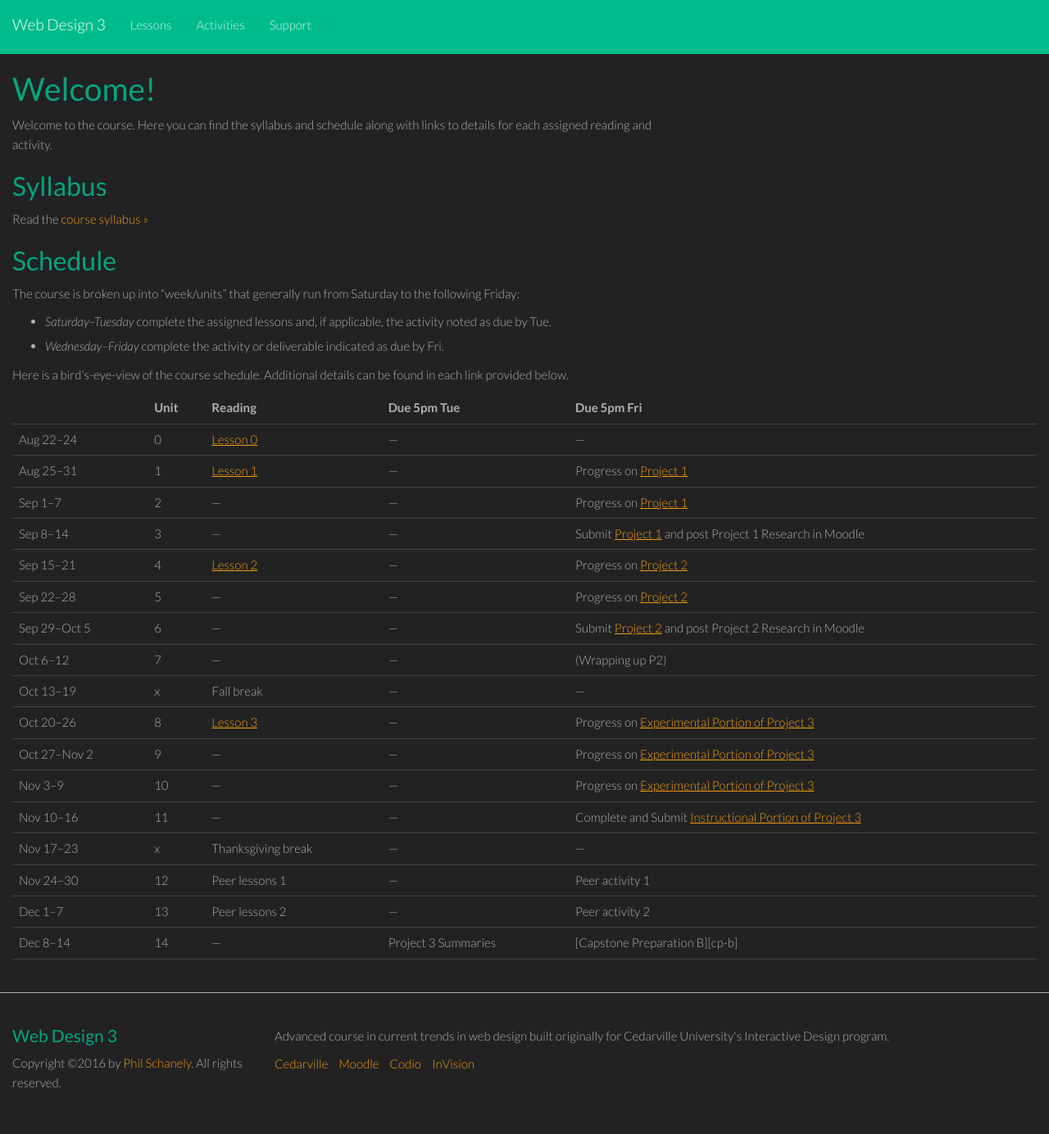
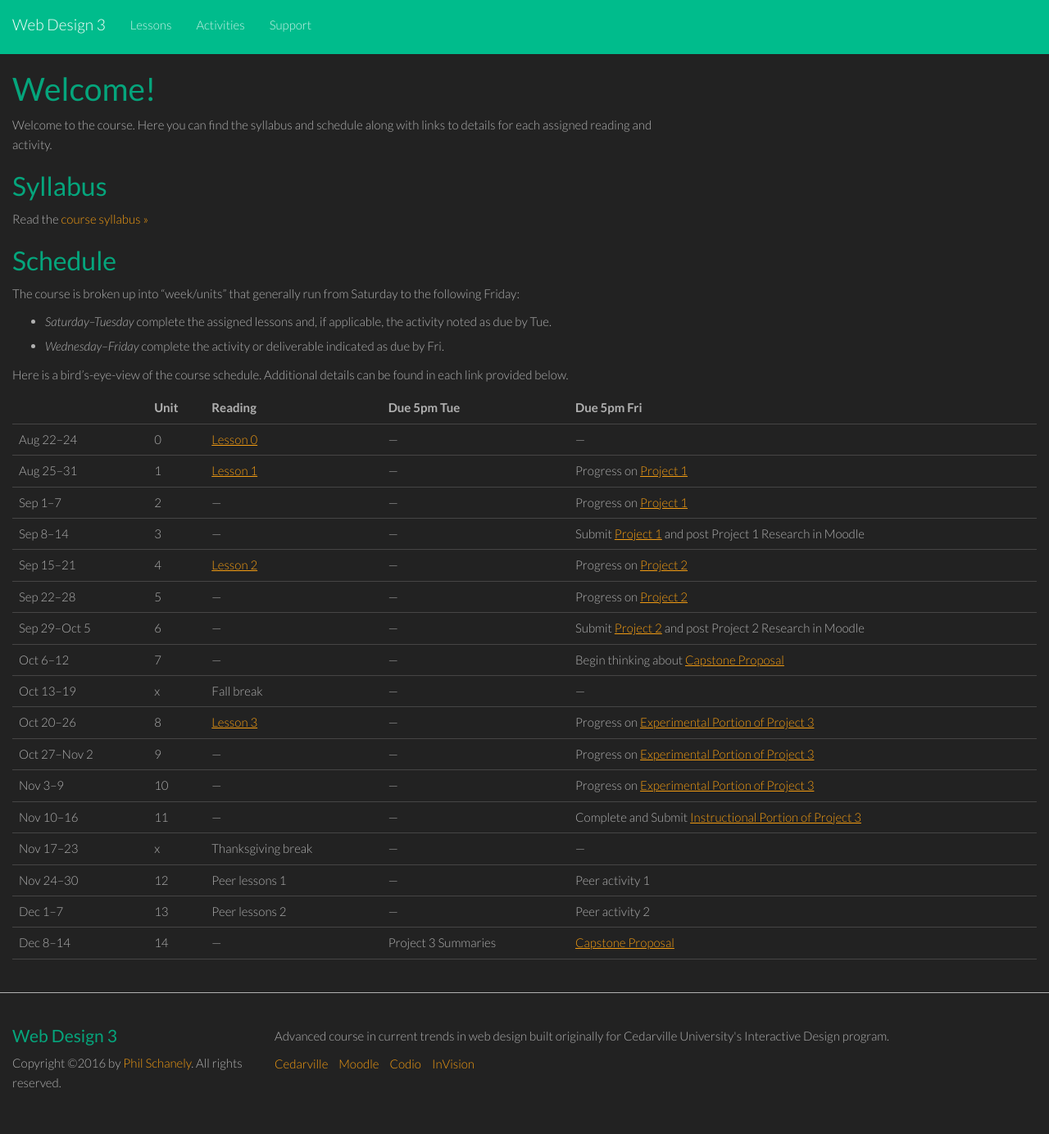
Before and after one commit to philschanely/course-web3, a Jekyll site: the page built from index.md, in a window 1280 px wide. Shown: the whole page at 82% size. Built offline with Jekyll 4.4.1, drawn with Linux system fonts in a browser that asks for light colours.

Commit message:
Fix capstone link

```diff
--- a/index.md
+++ b/index.md
@@ -26,7 +26,7 @@ Here is a bird's-eye-view of the course schedule. Additional details can be foun
 | Sep 15--21    | 4    | [Lesson 2][l2]     | ---         | Progress on [Project 2][p2]            |
 | Sep 22--28    | 5    | ---                | ---         | Progress on [Project 2][p2]            |
 | Sep 29--Oct 5 | 6    | ---                | ---         | Submit [Project 2][p2] and post Project 2 Research in Moodle |
-| Oct 6--12     | 7    | ---                | ---         | (Wrapping up P2)                       |
+| Oct 6--12     | 7    | ---                | ---         | Begin thinking about [Capstone Proposal][cap] |
 | Oct 13--19    | x    | Fall break         | ---         | ---                                    |
 | Oct 20--26    | 8    | [Lesson 3][l3]     | ---         | Progress on [Experimental Portion of Project 3][p3] |
 | Oct 27--Nov 2 | 9    | ---                | ---         | Progress on [Experimental Portion of Project 3][p3] |
@@ -35,7 +35,7 @@ Here is a bird's-eye-view of the course schedule. Additional details can be foun
 | Nov 17--23    | x    | Thanksgiving break | ---         | ---             |
 | Nov 24--30    | 12   | Peer lessons 1     | ---         | Peer activity 1 |
 | Dec 1--7      | 13   | Peer lessons 2     | ---         | Peer activity 2 |
-| Dec 8--14     | 14   | ---                | Project 3 Summaries | [Capstone Preparation B][cp-b] |
+| Dec 8--14     | 14   | ---                | Project 3 Summaries | [Capstone Proposal][cap] |
 
 
 [l0]: /lessons/00-introduction.html
```
